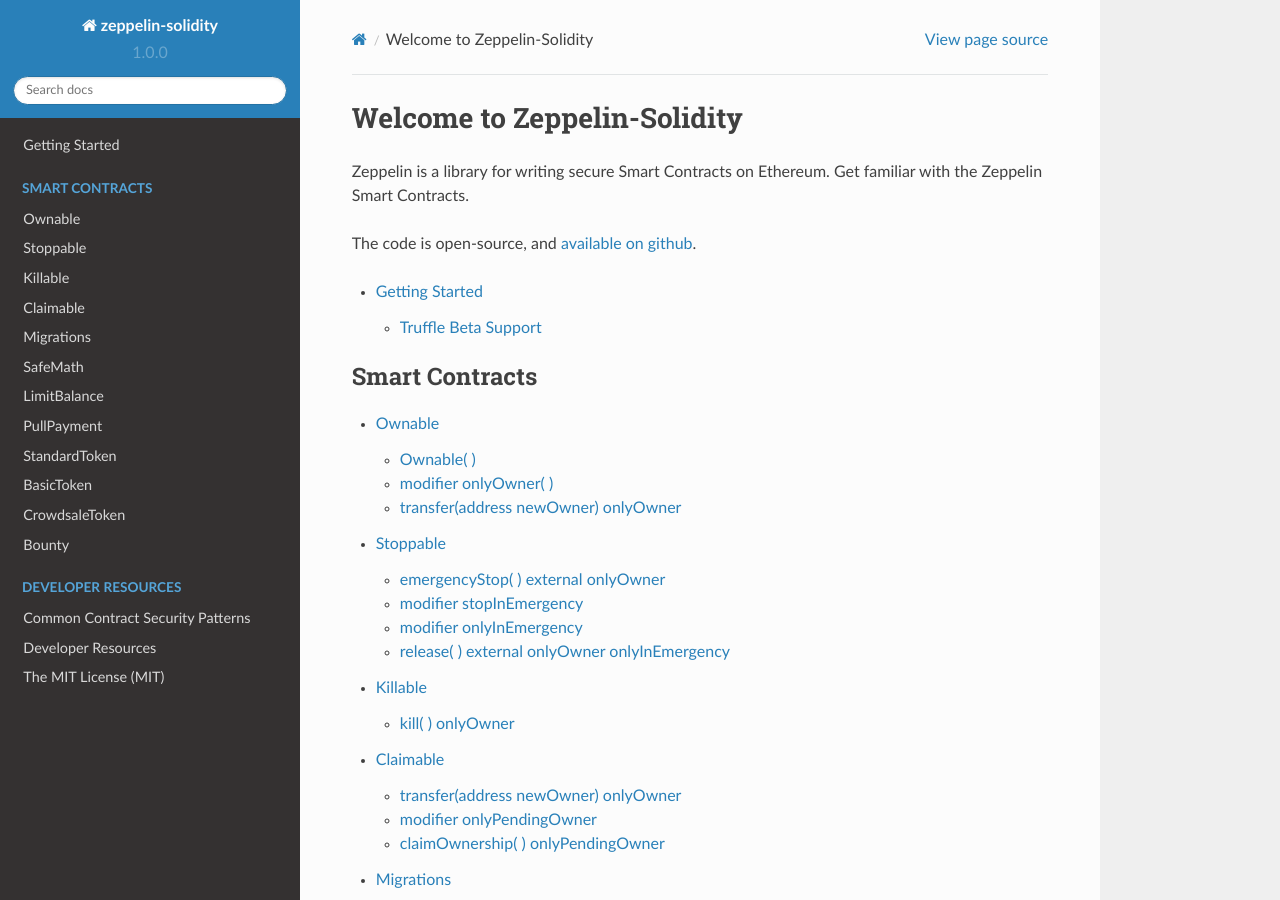
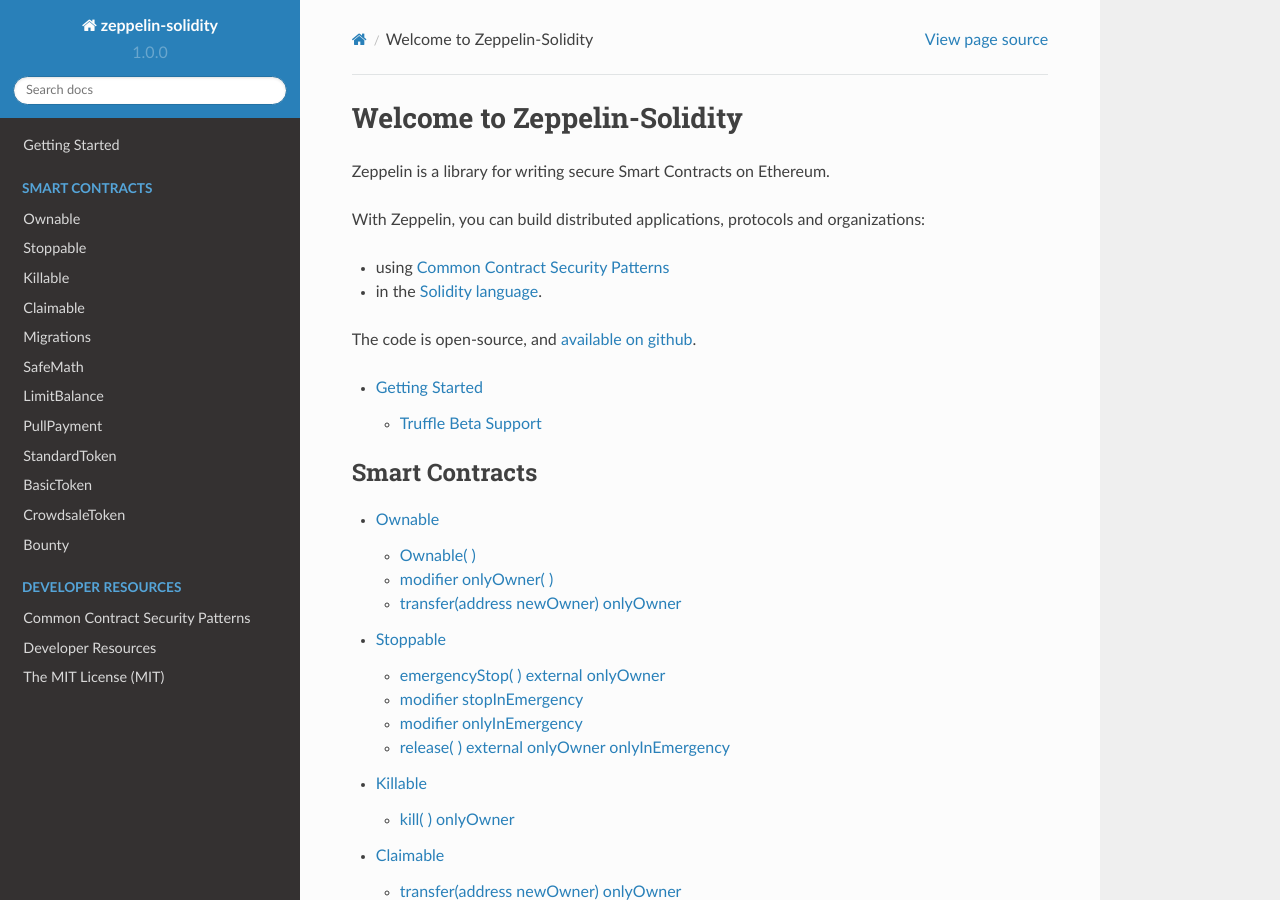
Before and after one commit to keeneyetact/openzeppelin, a Sphinx documentation site: the page built from docs/source/index.rst, in a window 1280 px wide and 900 px high. Built offline with Sphinx 7.4.7 and the Read the Docs theme 2.0.0, drawn with Linux system fonts in a browser that asks for light colours.

Commit message:
improve docs

```diff
--- a/docs/source/index.rst
+++ b/docs/source/index.rst
@@ -6,7 +6,12 @@
 Welcome to Zeppelin-Solidity
 =============================================
 
-Zeppelin is a library for writing secure Smart Contracts on Ethereum. Get familiar with the Zeppelin Smart Contracts.
+Zeppelin is a library for writing secure Smart Contracts on Ethereum.
+
+With Zeppelin, you can build distributed applications, protocols and organizations:
+
+* using :doc:`contract-security-patterns`
+* in the `Solidity language <https://solidity.readthedocs.io/en/develop/>`_.
 
 The code is open-source, and `available on github <https://github.com/OpenZeppelin/zeppelin-solidity>`_.
 
@@ -14,6 +19,7 @@ The code is open-source, and `available on github <https://github.com/OpenZeppel
    :maxdepth: 2
 
    getting-started
+
 
 .. toctree::
    :maxdepth: 2
```
Also changed, not shown: 1 other file.
